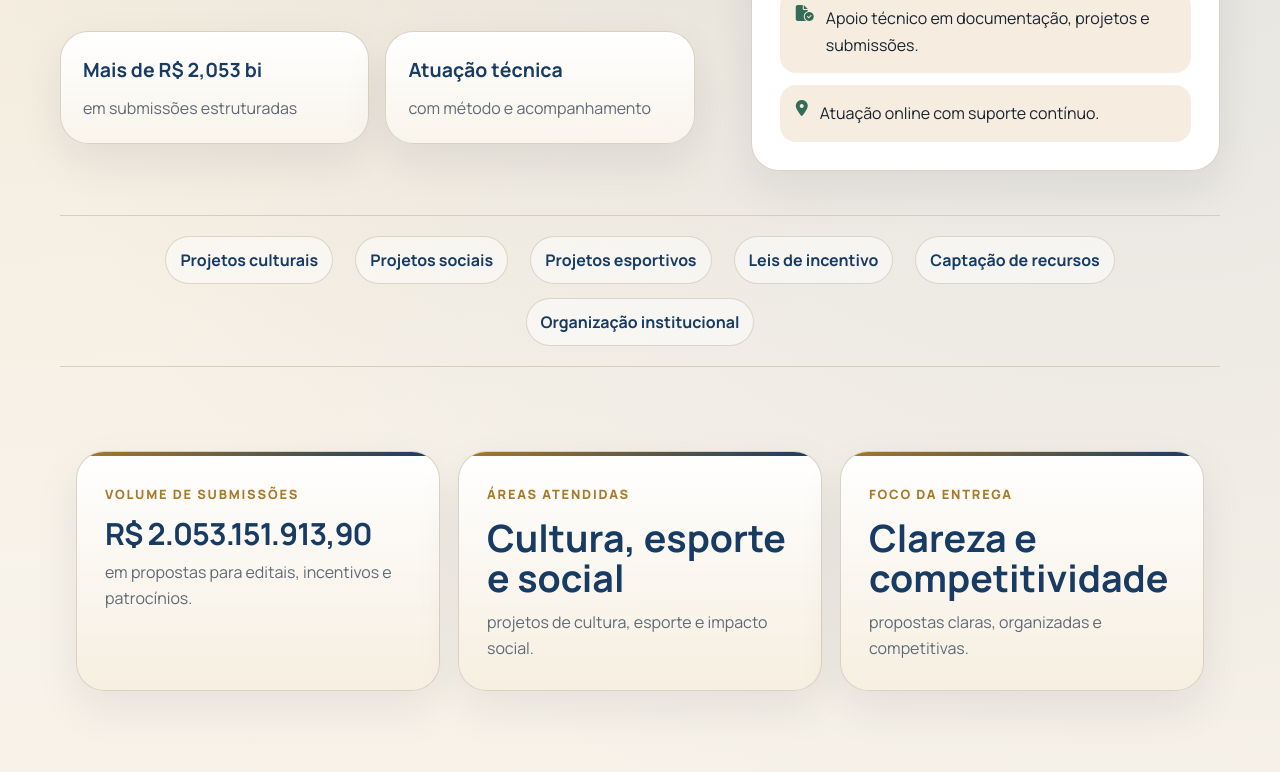
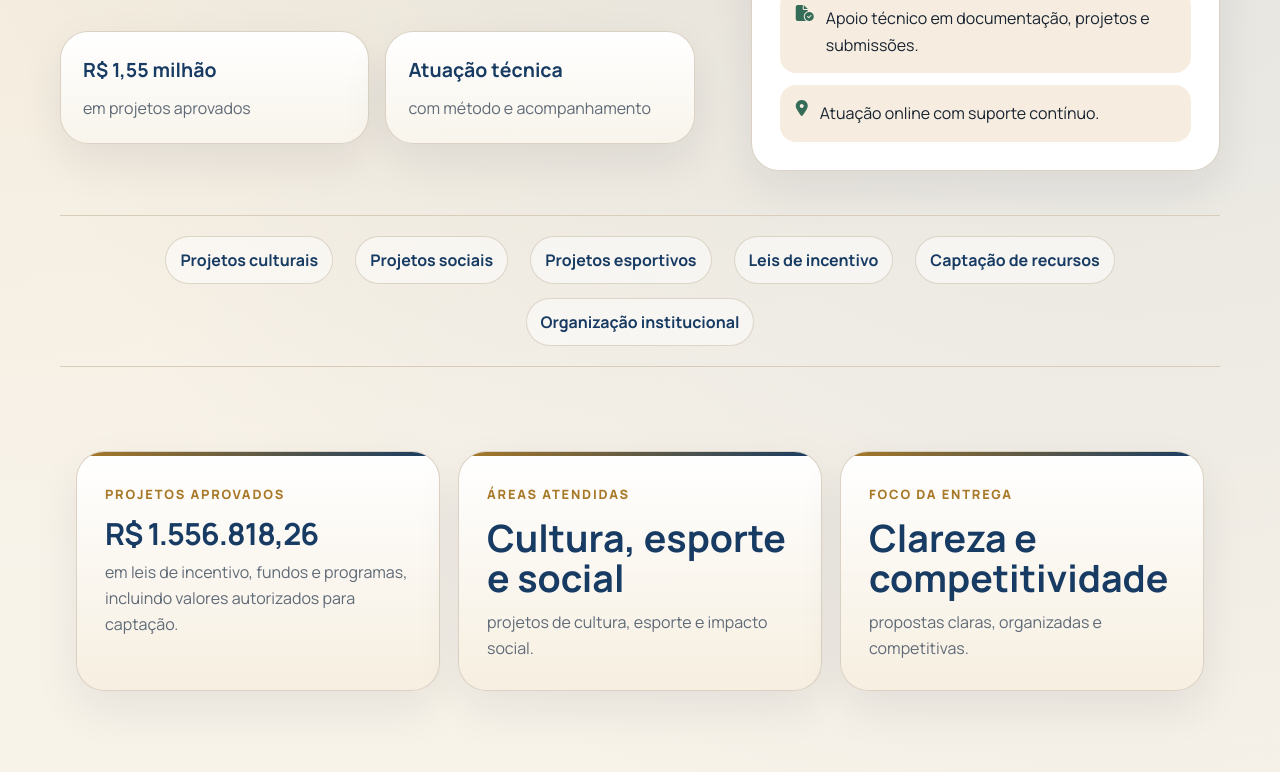
Before and after one commit to joseprograma/site-jjsassessoria, a plain HTML site: page index.html in a window 1280 px wide. Shown: the part 861-1633 px from the top of the page. Drawn offline with nearby package versions, Linux system fonts and the light colour scheme; animation ran at ten frames a second.

Commit message:
Troca o volume de submissões pelo total de projetos aprovados
Substitui "R$ 2,053 bi em submissões" por R$ 1.556.818,26 em projetos
aprovados, soma dos 6 projetos aprovados ou autorizados para captação
mostrados nos resultados.

Co-Authored-By: Claude Opus 5.5 <noreply@anthropic.com>

```diff
--- a/index.html
+++ b/index.html
@@ -105,8 +105,8 @@
 
         <div class="hero-stats reveal">
           <article>
-            <strong>Mais de R$ 2,053 bi</strong>
-            <span>em submissões estruturadas</span>
+            <strong>R$ 1,55 milhão</strong>
+            <span>em projetos aprovados</span>
           </article>
           <article>
             <strong>Atuação técnica</strong>
@@ -150,9 +150,9 @@
     <section class="section metrics-section" id="numeros">
       <div class="metrics-grid">
         <article class="metric-card reveal">
-          <span class="metric-label">Volume de submissões</span>
-          <strong class="metric-value">R$ 2.053.151.913,90</strong>
-          <p>em propostas para editais, incentivos e patrocínios.</p>
+          <span class="metric-label">Projetos aprovados</span>
+          <strong class="metric-value">R$ 1.556.818,26</strong>
+          <p>em leis de incentivo, fundos e programas, incluindo valores autorizados para captação.</p>
         </article>
         <article class="metric-card reveal">
           <span class="metric-label">Áreas atendidas</span>
```
